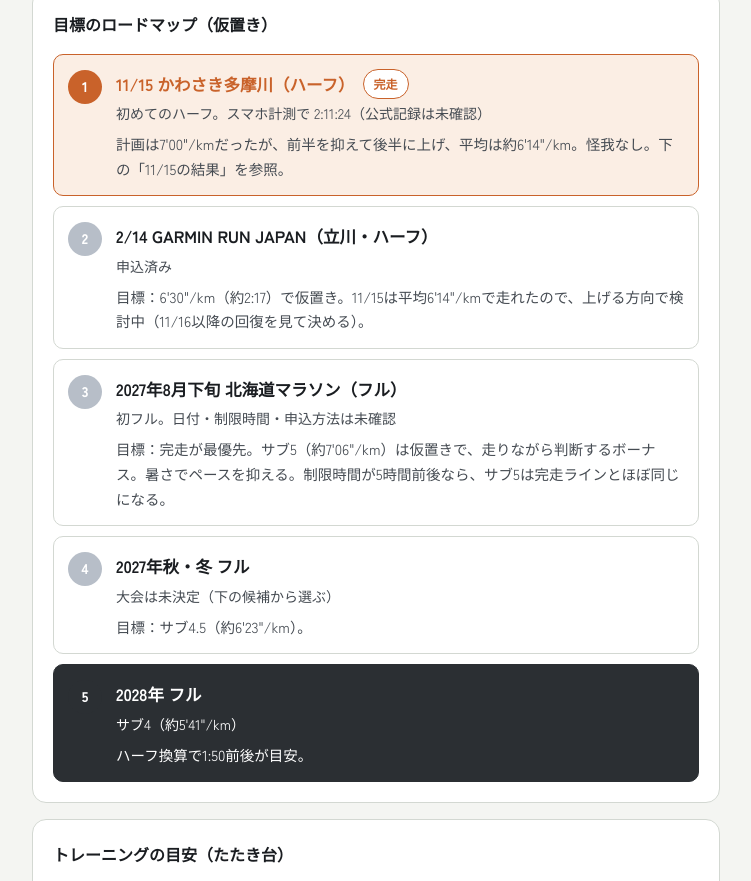
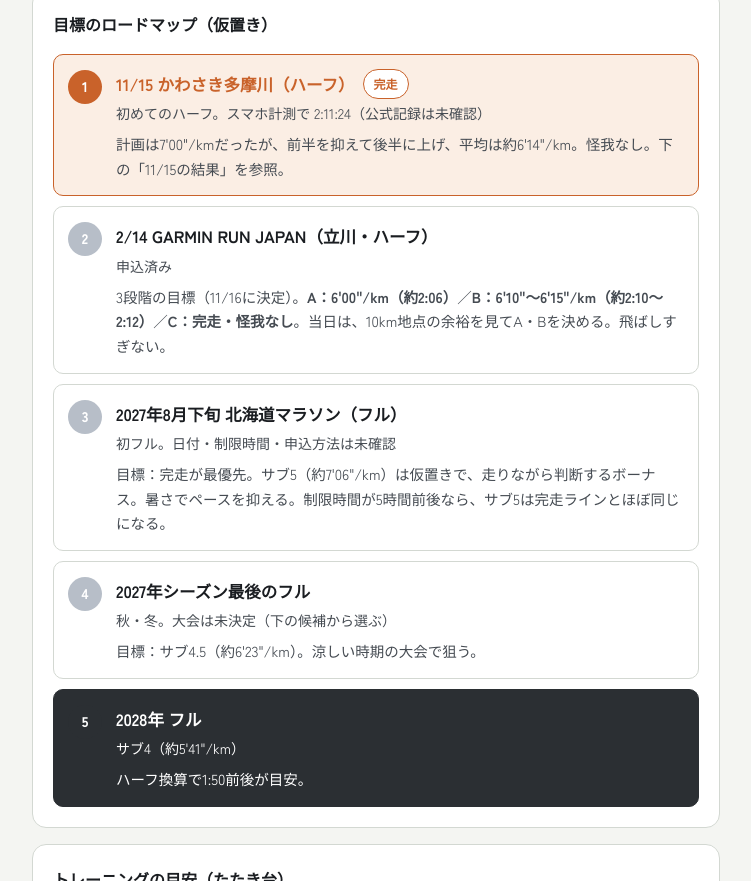
Before and after one commit to yoshifuminakamura-sketch/taro-hub, a plain HTML site: page run.html in a window 1280 px wide. Shown: the part 1185-2066 px from the top of the page, without its empty margins (264-1015 px from the left). Drawn offline with Linux system fonts and the light colour scheme.

Commit message:
run: Feb half 3-tier goal (A 6:00 / B 6:10-6:15 / C finish); sub4.5 at the last full of 2027 season
Co-Authored-By: Claude Sonnet 5.5 <noreply@anthropic.com>
Claude-Session: https://claude.ai/code/session_01TF4yCyihJrvNpTLHZGNC5X

```diff
--- a/run.html
+++ b/run.html
@@ -111,7 +111,7 @@
         <span class="body">
           <div class="name">2/14 GARMIN RUN JAPAN（立川・ハーフ）</div>
           <div class="span">申込済み</div>
-          <div class="desc">目標：6'30"/km（約2:17）で仮置き。11/15は平均6'14"/kmで走れたので、上げる方向で検討中（11/16以降の回復を見て決める）。</div>
+          <div class="desc">3段階の目標（11/16に決定）。<b>A：6'00"/km（約2:06）</b>／<b>B：6'10"〜6'15"/km（約2:10〜2:12）</b>／<b>C：完走・怪我なし</b>。当日は、10km地点の余裕を見てA・Bを決める。飛ばしすぎない。</div>
         </span>
       </div>
       <div class="phase">
@@ -125,9 +125,9 @@
       <div class="phase">
         <span class="num">4</span>
         <span class="body">
-          <div class="name">2027年秋・冬 フル</div>
-          <div class="span">大会は未決定（下の候補から選ぶ）</div>
-          <div class="desc">目標：サブ4.5（約6'23"/km）。</div>
+          <div class="name">2027年シーズン最後のフル</div>
+          <div class="span">秋・冬。大会は未決定（下の候補から選ぶ）</div>
+          <div class="desc">目標：サブ4.5（約6'23"/km）。涼しい時期の大会で狙う。</div>
         </span>
       </div>
       <div class="phase goal">
@@ -150,7 +150,7 @@
     <div class="row"><span class="k">3〜5月</span><span class="v">フルに向けた土台<span class="sub">週の合計を25kmから35kmへ、ゆっくり増やす。長い走りは18〜22km。4月以降は1日の使い方が変わる想定なので、その時に見直す。</span></span></div>
     <div class="row"><span class="k">6〜7月</span><span class="v">長い走りと暑さ対策<span class="sub">週の合計35〜45km。長い走りは25〜30kmを2〜3回（最長で30km前後）。早朝に走って、暑さに慣れる。給水・塩分・ジェルを本番どおりに試す。</span></span></div>
     <div class="row"><span class="k">8月</span><span class="v">北海道マラソン<span class="sub">本番の3週間前から量を減らす（テーパー）。暑さの中は、ペースを抑えて完走を優先する。</span></span></div>
-    <div class="row"><span class="k">9月〜</span><span class="v">秋・冬のフル（サブ4.5）に向けて<span class="sub">レース後2週間は回復。その後、大会の日までの8〜12週間で、もう一度組み立てる。</span></span></div>
+    <div class="row"><span class="k">9月〜</span><span class="v">2027シーズン最後のフル（サブ4.5）に向けて<span class="sub">レース後2週間は回復。その後、大会の日までの8〜12週間で、もう一度組み立てる。</span></span></div>
   </div>
 
   <div class="block">
@@ -177,7 +177,7 @@
 
   <div class="block">
     <h4>来年参加してみたい大会</h4>
-    <div class="row"><span class="k">候補</span><span class="v">新宿シティ、東京マラソン、横浜マラソン、札幌マラソンなど<span class="sub">秋・冬のフル（サブ4.5）は、この中から選ぶ。募集時期を調べる</span></span></div>
+    <div class="row"><span class="k">候補</span><span class="v">新宿シティ、東京マラソン、横浜マラソン、札幌マラソンなど<span class="sub">2027シーズン最後のフル（サブ4.5）は、この中から選ぶ。募集時期を調べる</span></span></div>
   </div>
 
 </div>
```
